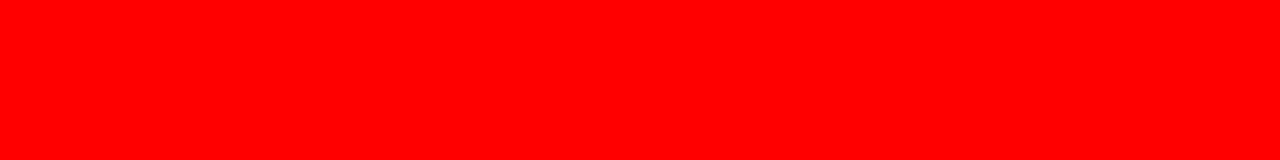
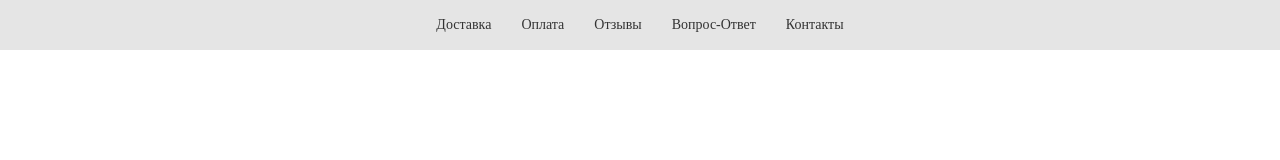
Before and after one commit to Kot-off/Chair-shop, a website: page index.html in a window 1280 px wide. Drawn offline with Linux system fonts and the light colour scheme.

Commit message:
add block header-navigation

```diff
--- a/index.html
+++ b/index.html
@@ -9,7 +9,27 @@
   <title>Chair-shop</title>
 </head>
 
+
 <body>
+  <section class="header-navigation">
+    <div class="wraper header-navigation__wraper">
+      <a href="#" class="header-navigation__link">
+        Доставка
+      </a>
+      <a href="#" class="header-navigation__link">
+        Оплата
+      </a>
+      <a href="#" class="header-navigation__link">
+        Отзывы
+      </a>
+      <a href="#" class="header-navigation__link">
+        Вопрос-Ответ
+      </a>
+      <a href="#" class="header-navigation__link">
+        Контакты
+      </a>
+    </div>
+  </section>
 
 
 
--- /dev/null
+++ b/src/scss/constans/_constans.scss
@@ -0,0 +1,8 @@
+$primary1: #F13C6E;
+$primary2: #FFFFFF;
+$primary3: #E5E5E5;
+
+$title-text-color: #000000;
+$link-text-color: #000000;
+$main-text-color: #ffffff;
+$info-text-color: #333333;
--- /dev/null
+++ b/src/scss/global/_global.scss
@@ -0,0 +1,21 @@
+* {
+  margin: 0;
+  padding: 0;
+}
+
+html {
+  font-size: 10px;
+  line-height: 10px;
+  color: $title-text-color;
+}
+
+h1,
+h2,
+h3 {
+  margin: 0;
+}
+
+a {
+  text-decoration: none;
+  color: $link-text-color;
+}
--- a/src/scss/index.scss
+++ b/src/scss/index.scss
@@ -1,3 +1,6 @@
-body {
-  background: red;
-}
+//Settings
+@import "./constans/constans";
+@import "./global/global";
+
+//Block
+@import "./modules/header-navigation";
--- /dev/null
+++ b/src/scss/modules/_header-navigation.scss
@@ -0,0 +1,22 @@
+.header-navigation {
+  background: $primary3;
+
+  &__wraper {
+    display: flex;
+    align-items: center;
+    justify-content: center;
+    padding: 17px 0;
+  }
+
+  &__link {
+    font-size: 1.4rem;
+    line-height: 1.6rem;
+    color: $info-text-color;
+
+    &:not(:last-child) {
+      margin-right: 30px;
+    }
+  }
+
+
+}
```
Also changed, not shown: src/css/index.css.
